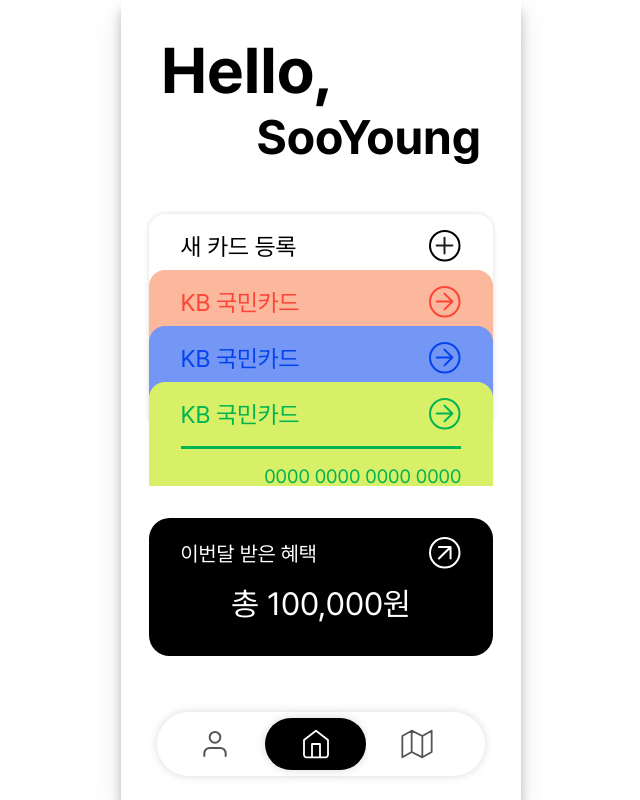
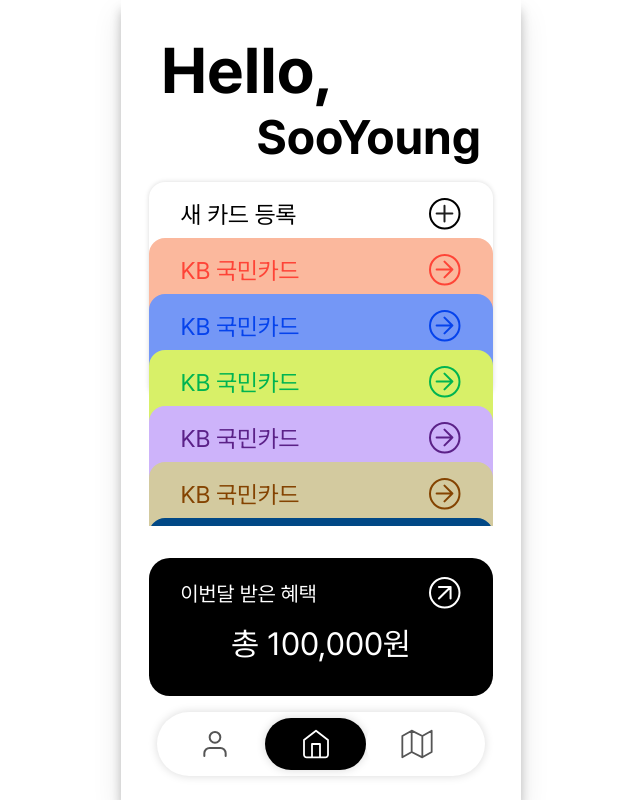
Before and after one commit to a107-cardmore/backend, a React (Create React App) app in the folder frontend/cardmore/: page /main in a window 1280 px wide. Shown: the whole page, without its empty margins (319-959 px from the left). Built offline with nearby package versions, Linux system fonts and the light colour scheme.

Commit message:
feat: add scroll in main page

```diff
--- a/frontend/cardmore/src/components/Card.jsx
+++ b/frontend/cardmore/src/components/Card.jsx
@@ -1,7 +1,7 @@
 import { css } from "@emotion/css";
 
 function Card({ bgColor, inColor, data }) {
-  console.log(inColor);
+  // console.log(inColor);
   return (
     <div
       className={css`
--- a/frontend/cardmore/src/pages/MainPage.jsx
+++ b/frontend/cardmore/src/pages/MainPage.jsx
@@ -5,12 +5,61 @@ import NavBar from "../components/NavBar";
 // import { BrowserRouter, Route, Routes, useNavigate } from "react-router-dom";
 
 const cardlist = [
-  { bgColor: "#fbb89d", inColor: "#fe4437" },
-  { bgColor: "#7497F6", inColor: "#0543EC" },
-  { bgColor: "#D8F068", inColor: "#00B451" },
+  { key: 1, bgColor: "#fbb89d", inColor: "#fe4437" },
+  { key: 2, bgColor: "#7497F6", inColor: "#0543EC" },
+  { key: 3, bgColor: "#D8F068", inColor: "#00B451" },
+  { key: 4, bgColor: "#CDB3FA", inColor: "#5B2188" },
+  { key: 5, bgColor: "#D3CA9F", inColor: "#844301" },
+  { key: 6, bgColor: "#014886", inColor: "#6BCEF5" },
 ];
 function MainPage() {
+  const [isSelected, setIsSelected] = useState(10000);
+  const [showModal, setShowModal] = useState(false);
+  const [startIndex, setStartIndex] = useState(1);
+
   const _addCard = () => {};
+  const _showCard = (key) => {
+    // console.log(index);
+    if (key === isSelected) {
+      setIsSelected(10000);
+    } else {
+      if (startIndex <= key) {
+        setIsSelected(key);
+      }
+    }
+  };
+
+  useEffect(() => {
+    console.log("startIndex", startIndex);
+    if (startIndex > isSelected) {
+      setIsSelected(10000);
+    }
+  }, [startIndex]);
+
+  useEffect(() => {
+    console.log("isSelected", isSelected);
+  }, [isSelected]);
+
+  const handleScroll = (e) => {
+    const scrollDirection = e.deltaY > 0 ? "down" : "up"; // deltaY를 이용하여 스크롤 방향을 확인
+
+    if (scrollDirection === "down") {
+      setStartIndex((prevIndex) =>
+        Math.min(prevIndex + 1, cardlist.length - 3)
+      ); // 아래로 스크롤 시 증가
+    } else {
+      setStartIndex((prevIndex) => Math.max(prevIndex - 1, 1)); // 위로 스크롤 시 감소
+    }
+  };
+
+  useEffect(() => {
+    window.addEventListener("wheel", handleScroll); // 스크롤 이벤트 등록
+
+    return () => {
+      window.removeEventListener("wheel", handleScroll); // 컴포넌트 언마운트 시 이벤트 제거
+    };
+  }, []);
+
   return (
     <div
       className={css`
@@ -51,14 +100,14 @@ function MainPage() {
           flex-direction: column;
           align-items: center;
           width: 90%;
-          height: 40vh;
+          height: 45vh;
           overflow: hidden;
         `}
       >
         <div
           className={css`
             position: absolute;
-            top: 3rem;
+            top: 1rem;
           `}
         >
           <div
@@ -73,6 +122,7 @@ function MainPage() {
               align-items: center;
               box-shadow: 0 0 5px rgb(0, 0, 0, 0.15);
             `}
+            onClick={() => console.log("???")}
           >
             <div
               className={css`
@@ -156,8 +206,13 @@ function MainPage() {
           <div
             className={css`
               position: absolute;
-              top: ${(index + 1) * 3.5 + 3}rem;
+              top: ${(index - startIndex + 2) * 3.5 +
+              (isSelected < data.key ? 10 : 1)}rem;
+              opacity: ${startIndex > data.key
+                ? 0
+                : 1}; /* startIndex와 현재 데이터 key가 같으면 사라짐 */
             `}
+            onClick={() => _showCard(data.key)}
           >
             <Card bgColor={data.bgColor} inColor={data.inColor} />
           </div>
@@ -229,6 +284,16 @@ function MainPage() {
         </div>
       </div>
       <NavBar />
+      {showModal && (
+        <div
+          className={css`
+            position: absolute;
+            background-color: rgb(0, 0, 0, 0.1);
+            width: 100%;
+            height: 100vh;
+          `}
+        ></div>
+      )}
     </div>
   );
 }
```
